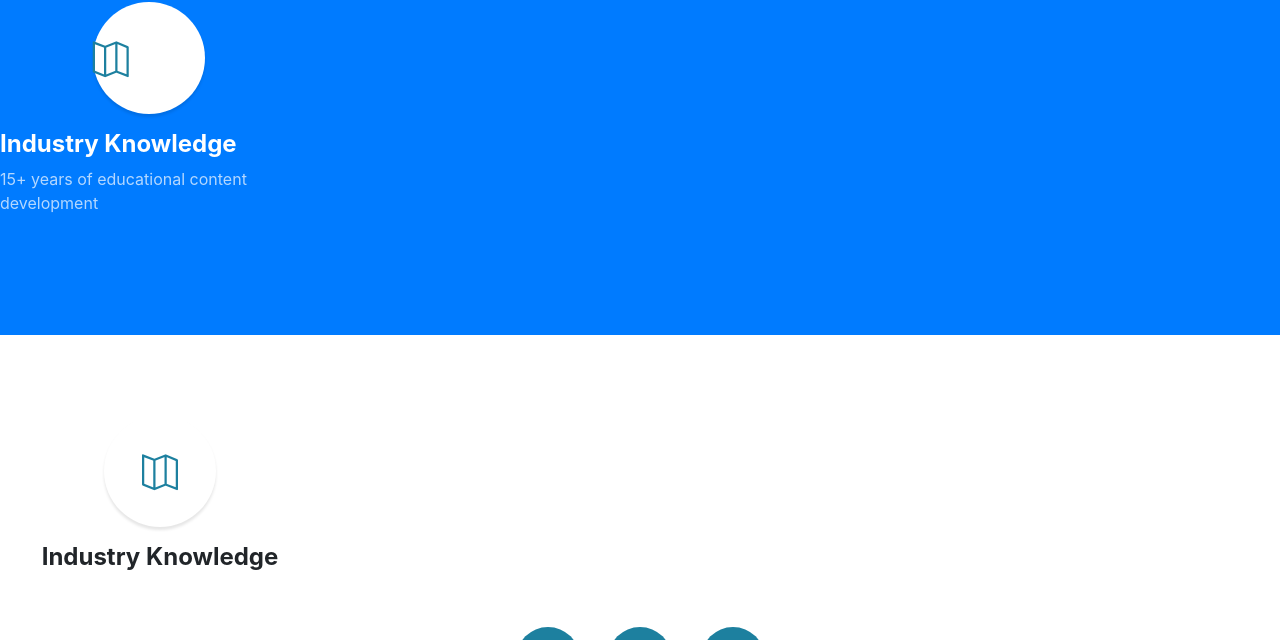
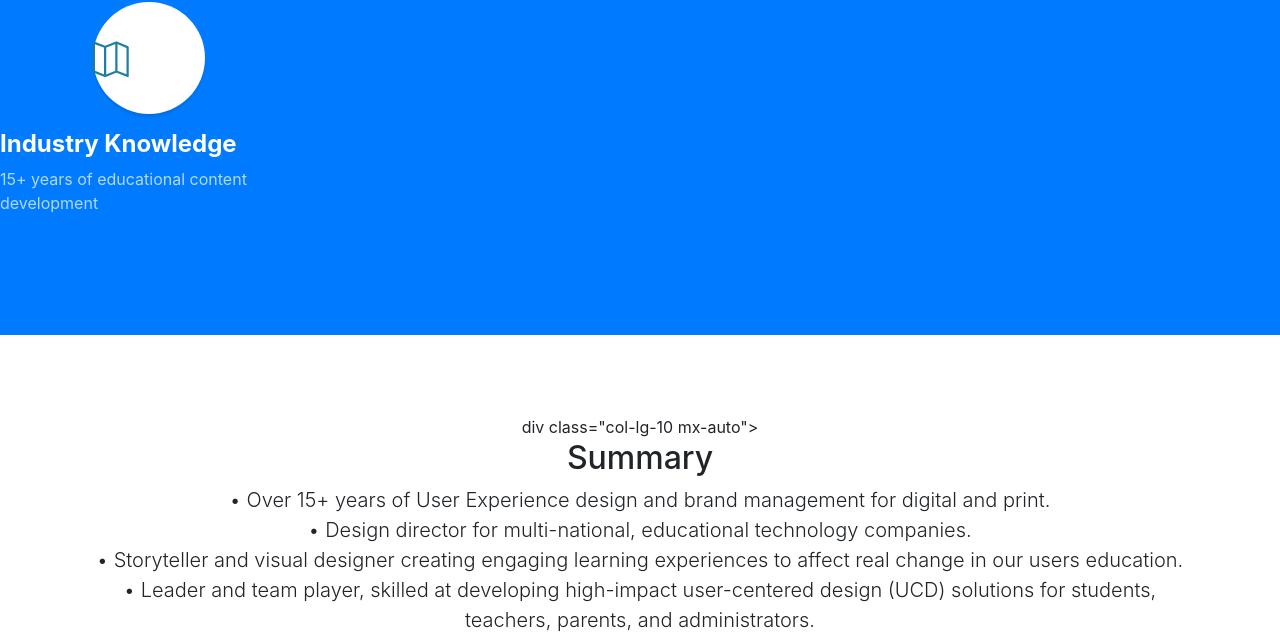
Before and after one commit to Christian-Henry/UXPortfolio, a website with bundled scripts: page index.html in a window 1280 px wide. Shown: the part 3225-3865 px from the top of the page. Built offline with nearby package versions, Linux system fonts and the light colour scheme.

Commit message:
Update index.html

```diff
--- a/index.html
+++ b/index.html
@@ -59,7 +59,7 @@
     <div class="overlay"></div>
   </header>
 
-  <!-- About -->
+  <!-- Summary -->
   <section class="content-section bg-light" id="about">
     <div class="container text-center">
       <div class="row">
@@ -77,7 +77,7 @@ for students, teachers, parents, and administrators.</p>
     </div>
   </section>
 
-  <!-- Summary -->
+  <!-- What I Offer -->
   <section class="content-section bg-primary text-white text-center" id="services">
     <div class="container">
       <div class="content-section-heading">
@@ -198,16 +198,18 @@ for students, teachers, parents, and administrators.</p>
 
   <!-- Footer -->
   <footer class="footer text-center">
-      <div class="col-lg-3 col-md-6 mb-5 mb-lg-0">
-          <span class="service-icon rounded-circle mx-auto mb-3">
-            <i class="icon-map"></i>
-          </span>
-          <h4>
-            <strong>Industry Knowledge</strong>
-          </h4>
-          <p class="text-faded mb-0">15+ years of educational content development</p>
+    <div class="container">
+
+      div class="col-lg-10 mx-auto">
+          <h2>Summary</h2>
+          <p class="lead mb-5">• Over 15+ years of User Experience design and brand management for digital and print.<br>
+• Design director for multi-national, educational technology companies.<br>
+• Storyteller and visual designer creating engaging learning experiences to affect real change in
+our users education.<br>
+• Leader and team player, skilled at developing high-impact user-centered design (UCD) solutions
+for students, teachers, parents, and administrators.</p>
         </div>
-    <div class="container">
+
       <ul class="list-inline mb-5">
         <li class="list-inline-item">
           <a class="social-link rounded-circle text-white mr-3" href="#!">
```
